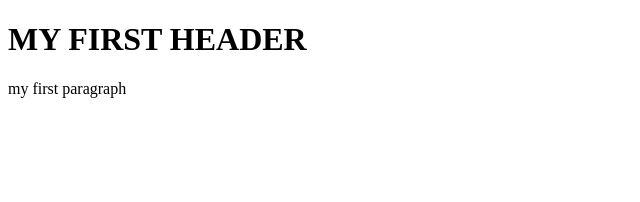
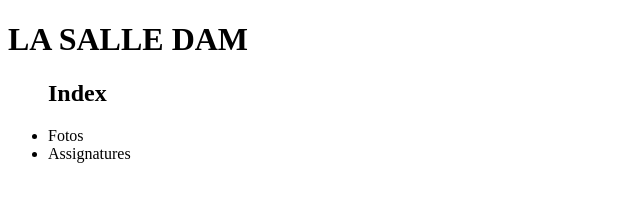
Before and after one commit to gerardforness/rep1, a plain HTML site: page index.html in a window 1280 px wide. Shown: the whole page, without its empty margins (0-640 px from the left). Drawn offline with Linux system fonts and the light colour scheme.

Commit message:
titol i pagina principal amb index

```diff
--- a/index.html
+++ b/index.html
@@ -6,7 +6,11 @@
     <title>Document</title>
 </head>
 <body>
-    <h1> MY FIRST HEADER </h1>
-    <p> my first paragraph </p>
+    <h1>LA SALLE DAM</h1>
+    <ul>
+        <h2> Index </h2>
+        <li> Fotos </li>
+        <li> Assignatures </li>
+    </ul>
 </body>
 </html>
```
